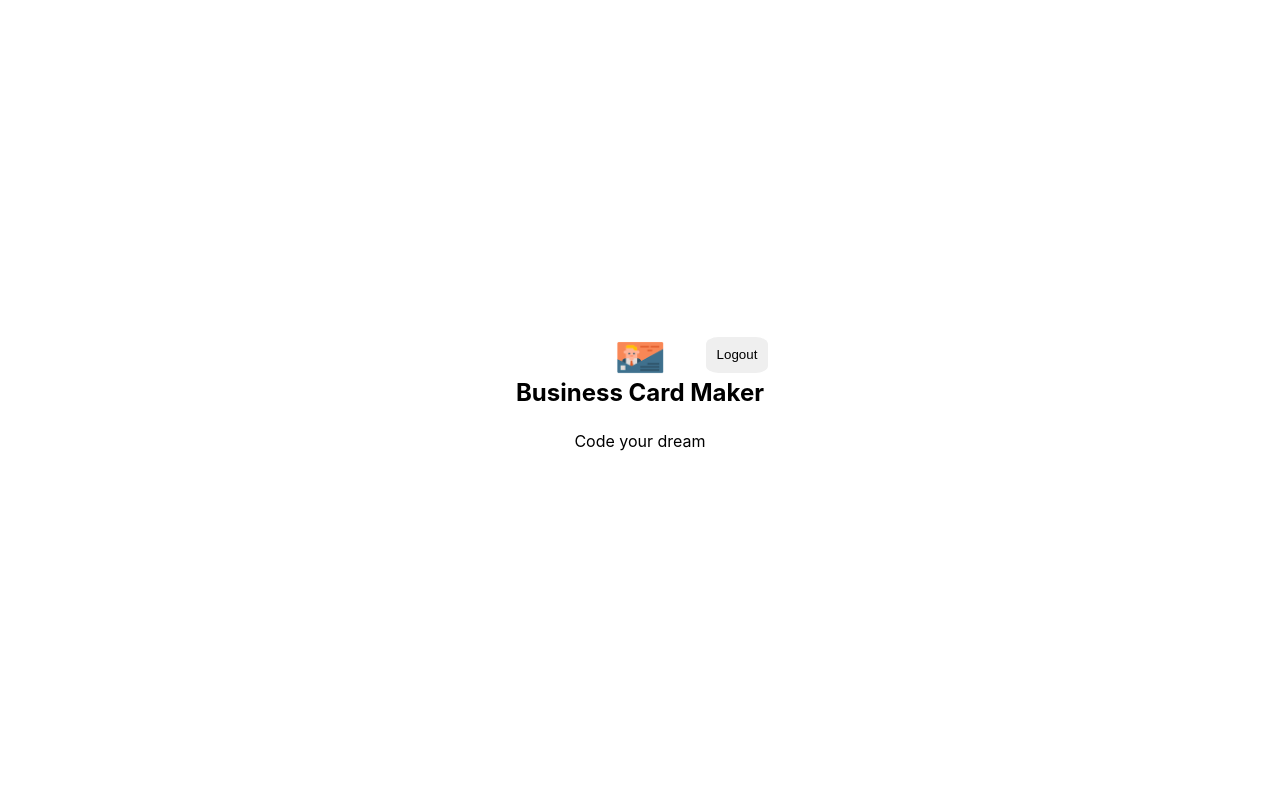
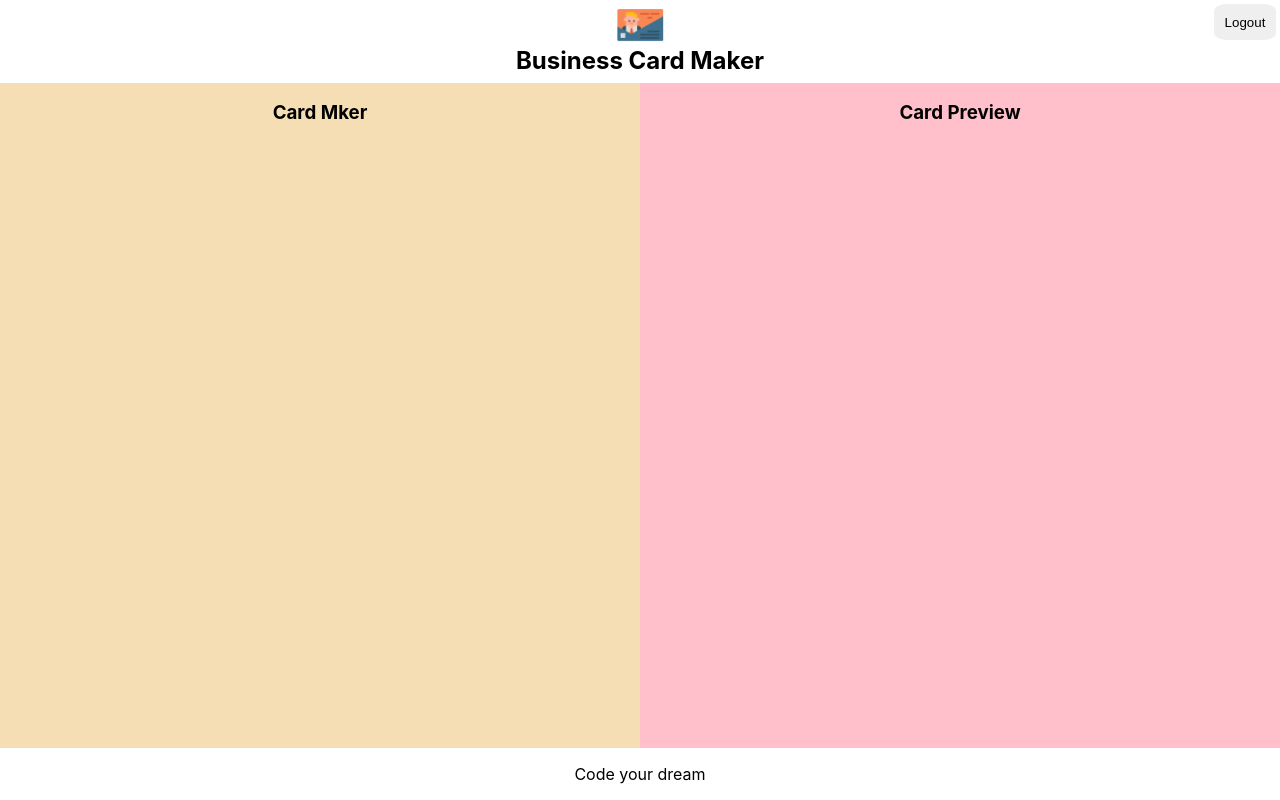
Before and after one commit to cktjdgus45/react-cardmaker, a React (Create React App) app: page /maker in a window 1280 px wide. Built offline with nearby package versions, Linux system fonts and the light colour scheme; no server answers; sample sign-in values are in the browser's storage.

Commit message:
add card maker card preview layout

```diff
--- /dev/null
+++ b/src/components/editor/editor.jsx
@@ -0,0 +1,10 @@
+import React from 'react';
+import styles from './editor.module.css';
+
+const Editor = (props) => (
+    <section className={styles.editor}>
+        <h1 className={styles.title}>Card Mker</h1>
+    </section>
+);
+
+export default Editor;
--- /dev/null
+++ b/src/components/editor/editor.module.css
@@ -0,0 +1,13 @@
+@value makerGreen from '../../common/colors.css';
+
+.editor{
+    background-color: wheat;
+    flex-basis: 50%;
+}
+
+.title{
+    width: 100%;
+    text-align: center;
+    margin-bottom: 1em;
+    color: makerGreen;
+}
--- a/src/components/maker/maker.jsx
+++ b/src/components/maker/maker.jsx
@@ -1,7 +1,9 @@
 import React, { useEffect } from 'react';
 import { useHistory } from 'react-router';
+import Editor from '../editor/editor';
 import Footer from '../footer/footer';
 import Header from '../header/header';
+import Preview from '../preview/preview';
 import styles from './maker.module.css';
 
 const Maker = ({ authService }) => {
@@ -20,6 +22,10 @@
     return (
         <section className={styles.maker}>
             <Header onLogout={onLogout}></Header>
+            <div className={styles.container}>
+                <Editor></Editor>
+                <Preview></Preview>
+            </div>
             <Footer></Footer>
         </section>
     )
--- a/src/components/maker/maker.module.css
+++ b/src/components/maker/maker.module.css
@@ -0,0 +1,18 @@
+@value mediaQuery from '../../common/size.css';
+
+.maker{
+    width: 100%;
+    height: 100%;
+    display: flex;
+    flex-direction: column;
+}
+.container{
+    display: flex;
+    flex:1;
+}
+
+@media screen and (max-width:mediaQuery){
+    .container{
+        flex-direction: column;
+    }
+}
--- /dev/null
+++ b/src/components/preview/preview.jsx
@@ -0,0 +1,10 @@
+import React from 'react';
+import styles from './preview.module.css';
+
+const Preview = (props) => (
+    <section className={styles.preview}>
+        <h1 className={styles.title}>Card Preview</h1>
+    </section>
+);
+
+export default Preview;
--- /dev/null
+++ b/src/components/preview/preview.module.css
@@ -0,0 +1,14 @@
+@value makerGreen from '../../common/colors.css';
+
+
+.preview{
+    flex-basis: 50%;
+    background-color: pink;
+}
+
+.title{
+    width: 100%;
+    text-align: center;
+    margin-bottom: 1em;
+    color: makerGreen;
+}
```
